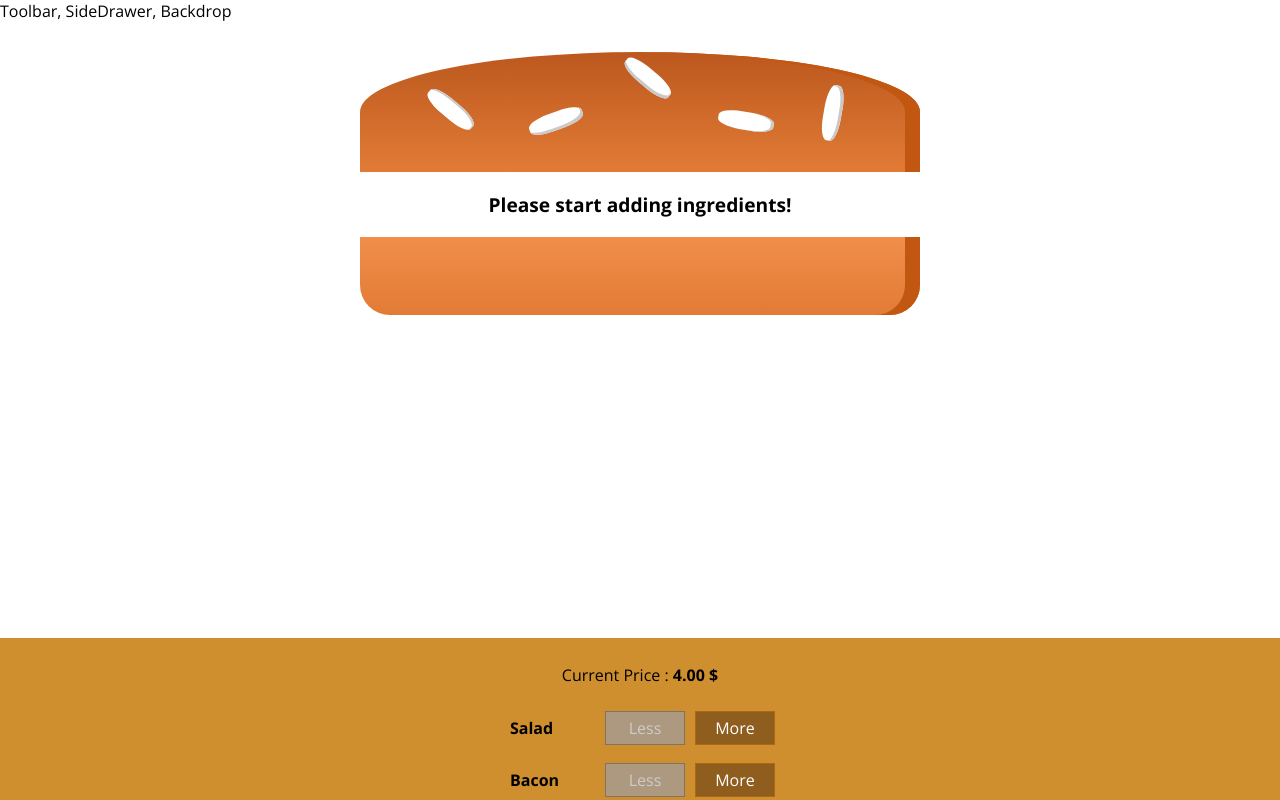
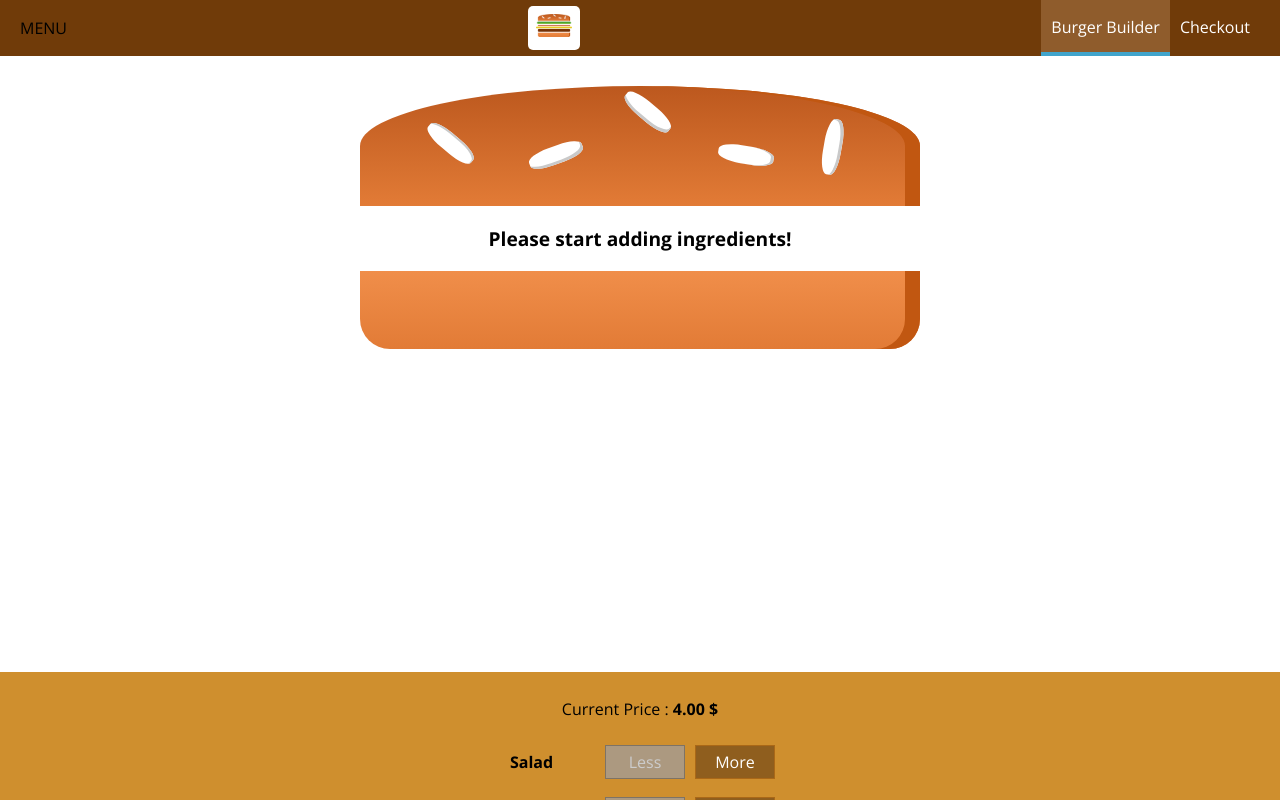
Before and after one commit to tanujchawla/react-burger-builder, a React (Create React App) app: page / in a window 1280 px wide. Shown: the top 800 px of the page. Built offline with nearby package versions, Linux system fonts and the light colour scheme.

Commit message:
till video 176

```diff
--- a/src/components/Layout/Layout.js
+++ b/src/components/Layout/Layout.js
@@ -2,9 +2,13 @@
 import Aux from '../../hoc/Auxillary';
 import classes from './Layout.module.css';
 
+import Toolbar from '../Navigation/Toolbar/Toolbar';
+import SideDrawer from '../Navigation/SideDrawer/SideDrawer';
+
 const layout = (props) => (
     <Aux>
-        <div>Toolbar, SideDrawer, Backdrop</div>
+        <Toolbar />
+        <SideDrawer />
         <main className={classes.Content}>
             {props.children}
         </main>
--- a/src/components/Layout/Layout.module.css
+++ b/src/components/Layout/Layout.module.css
@@ -1,3 +1,3 @@
 .Content {
-    margin-top: 16px;
+    margin-top: 72px;
 }
--- /dev/null
+++ b/src/components/Logo/Logo.js
@@ -0,0 +1,12 @@
+import React from 'react';
+
+import burgerLogo from '../../assets/images/burger-logo.png';
+import classes from './Logo.module.css';
+
+const logo = (props) => (
+    <div className={classes.Logo}>
+        <img src={burgerLogo} alt="MyBurger" />
+    </div>
+);
+
+export default logo;
--- /dev/null
+++ b/src/components/Logo/Logo.module.css
@@ -0,0 +1,11 @@
+.Logo {
+    background-color: white;
+    padding: 8px;
+    height: 80%;
+    box-sizing: border-box;
+    border-radius: 5px;
+}
+
+.Logo img  {
+    height: 80%;
+}
--- /dev/null
+++ b/src/components/Navigation/NavigationItems/NavigationItem/NavigationItem.js
@@ -0,0 +1,16 @@
+import React from 'react';
+
+import classes from './NavigationItem.module.css';
+
+const navigationItem = (props) => (
+    <li className={classes.NavigationItem}>
+        <a
+            href={props.link}
+            className={props.active ? classes.active : null}
+        >
+            {props.children}
+        </a>
+    </li>
+);
+
+export default navigationItem;
--- /dev/null
+++ b/src/components/Navigation/NavigationItems/NavigationItem/NavigationItem.module.css
@@ -0,0 +1,25 @@
+.NavigationItem {
+    margin: 0;
+    box-sizing: border-box;
+    display: flex;
+    height: 100%;
+    align-items: center;
+}
+
+.NavigationItem a {
+    color: white;
+    text-decoration: none;
+    height: 100%;
+    padding: 16px 10px;
+    border-bottom: 4px solid transparent;
+    box-sizing: border-box;
+    display: block;
+}
+
+.NavigationItem a:hover,
+.NavigationItem a:active,
+.NavigationItem a.active {
+    background-color: #8f5c2c;
+    border-bottom: 4px solid #40a4cb;
+    color: white;
+}
--- /dev/null
+++ b/src/components/Navigation/NavigationItems/NavigationItems.js
@@ -0,0 +1,13 @@
+import React from 'react';
+
+import classes from './NavigationItems.module.css';
+import NavigationItem from './NavigationItem/NavigationItem';
+
+const navigationItems = (props) => (
+    <ul className={classes.NavigationItems}>
+        <NavigationItem link="/" active>Burger Builder</NavigationItem>
+        <NavigationItem link="/" >Checkout</NavigationItem>
+    </ul>
+);
+
+export default navigationItems;
--- /dev/null
+++ b/src/components/Navigation/NavigationItems/NavigationItems.module.css
@@ -0,0 +1,8 @@
+.NavigationItems {
+    margin: 0;
+    padding: 0;
+    list-style: none;
+    display: flex;
+    align-items: center;
+    height: 100%;
+}
--- /dev/null
+++ b/src/components/Navigation/SideDrawer/SideDrawer.js
@@ -0,0 +1,20 @@
+import React from 'react';
+
+import Logo from '../../Logo/Logo';
+
+import NavigationItems from '../NavigationItems/NavigationItems';
+
+import classes from './SideDrawer.module.css';
+
+const sideDrawer = (props) => {
+    return (
+        <div className={classes.SideDrawer}>
+            <Logo />
+            <nav>
+                <NavigationItems />
+            </nav>
+        </div>
+    );
+};
+
+export default sideDrawer;
--- /dev/null
+++ b/src/components/Navigation/SideDrawer/SideDrawer.module.css
@@ -0,0 +1,27 @@
+.SideDrawer {
+    position: fixed;
+    width: 280px;
+    max-width: 70%;
+    height: 100%;
+    left: 0;
+    top: 0;
+    z-index: 200;
+    background-color: white;
+    padding: 32px 16px;
+    box-sizing: border-box;
+    transition: transform 0.3s ease-out;
+}
+
+@media (min-width: 500px) {
+    .SideDrawer {
+        display: none;
+    }
+}
+
+.Open {
+    transform: translateX(0);
+}
+
+.Close {
+    transform: translateX(-100%);
+}
--- /dev/null
+++ b/src/components/Navigation/Toolbar/Toolbar.js
@@ -0,0 +1,17 @@
+import React from 'react';
+
+import classes from './Toolbar.module.css';
+import Logo from '../../Logo/Logo';
+import NavigationItems from '../NavigationItems/NavigationItems';
+
+const toolbar = (props) => (
+    <header className={classes.Toolbar}>
+        <div>MENU</div>
+        <Logo />
+        <nav>
+            <NavigationItems />
+        </nav>
+    </header>
+);
+
+export default toolbar;
--- /dev/null
+++ b/src/components/Navigation/Toolbar/Toolbar.module.css
@@ -0,0 +1,18 @@
+.Toolbar {
+    height: 56px;
+    width: 100%;
+    position: fixed;
+    top: 0;
+    left: 0;
+    background-color: #703b09;
+    display: flex;
+    justify-content: space-between;
+    align-items: center;
+    padding: 0 20px;
+    box-sizing: border-box;
+    z-index: 90;
+}
+
+.Toolbar nav {
+    height: 100%;
+}
```
Also changed, not shown: src/assets/images/burger-logo.png (added).
